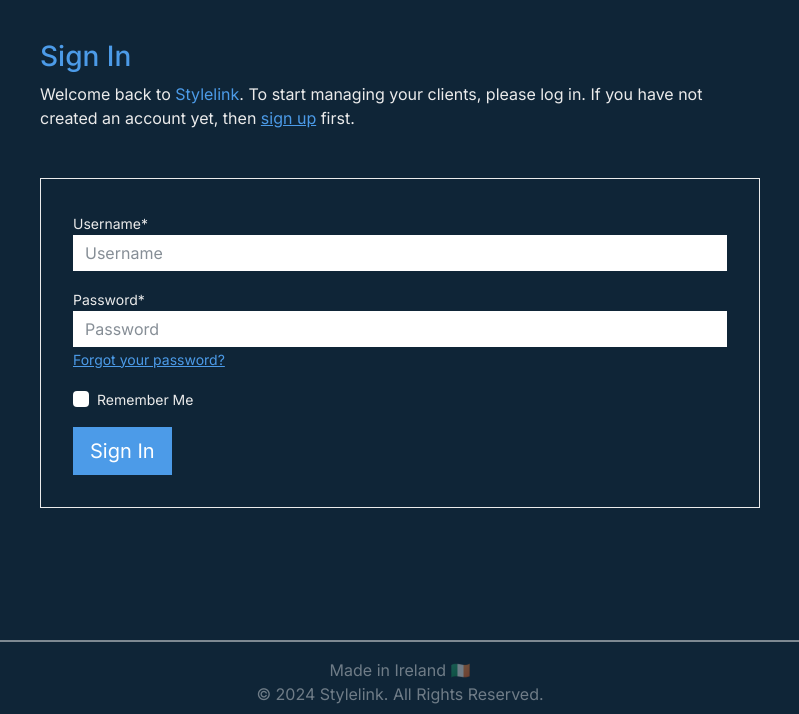
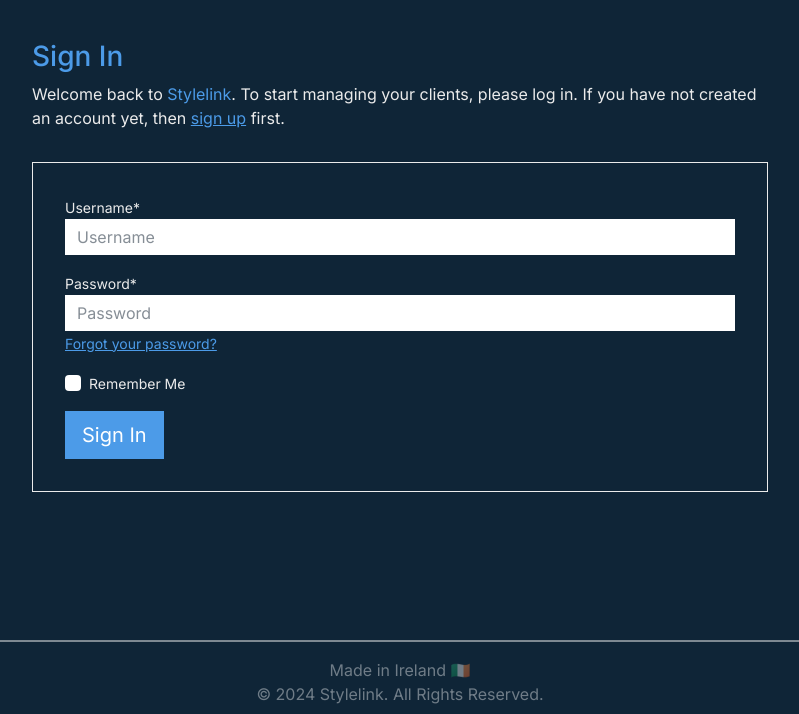
Before and after one commit to yaroslav-matala/stylelink-crm, a Django app: page /accounts/login/ in a window 1280 px wide. Shown: the part 86-800 px from the top of the page, without its empty margins (240-1039 px from the left). Run offline with Django 4.2, Linux system fonts and the light colour scheme; some libraries are stand-ins or nearby versions.

Commit message:
resolve nested conteiners on login page

```diff
--- a/templates/account/login.html
+++ b/templates/account/login.html
@@ -9,9 +9,9 @@
 
 {% block content %}
 
-<div class="container">
+<div class="login-container mb-3">
     <div class="row">
-        <div class="col-md-8 mt-3 mb-3 offset-md-2">
+        <div class="col-md-8 mt-3 offset-md-2">
             <h3 class="text-primary">{% trans "Sign In" %}</h3>
 
             <p>{% blocktrans %}Welcome back to <span class="text-primary">Stylelink</span>. To start managing your clients, please log in. If
```
